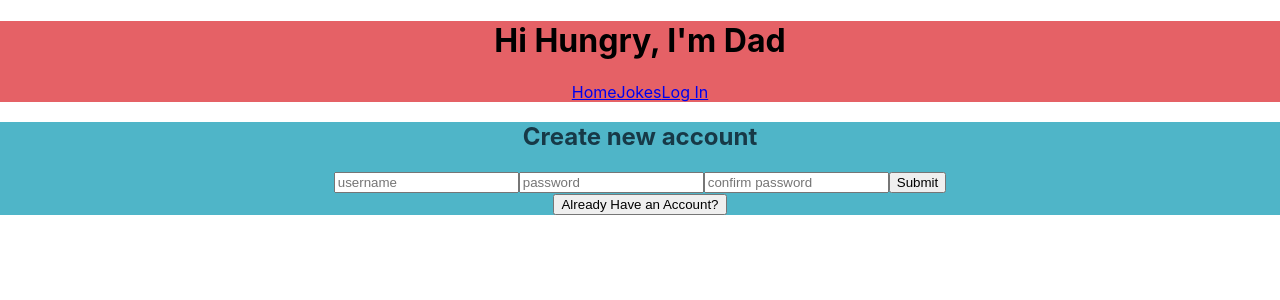
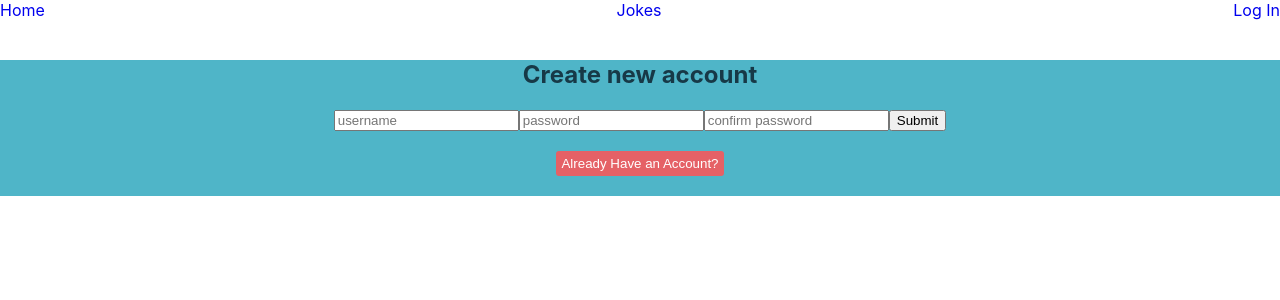
Before and after one commit to build-week-dadsgotjokes/front-end, a React (Create React App) app in the folder dadjokes/: page / in a window 1280 px wide. Shown: the top 300 px of the page. Built offline with nearby package versions, Linux system fonts and the light colour scheme.

Commit message:
added globalStyle.js file to hold styled components

```diff
--- a/dadjokes/src/components/Home/Home.js
+++ b/dadjokes/src/components/Home/Home.js
@@ -2,11 +2,7 @@ import React, { useState, useEffect } from "react";
 import SignUp from "../SignUp/SignUp";
 import Login from "../Login/Login";
 import styled from "styled-components";
-
-const Greeting = styled.div`
-background: #4FB5C8
-color: #173947
-`;
+import { Greeting, Button } from "../../styles/globalStyles";
 
 const Home = props => {
   const [newUser, setNewUser] = useState(true);
@@ -24,9 +20,9 @@ const Home = props => {
       ) : (
         <Login history={props.history} />
       )}
-      <button onClick={toggleUserStatus}>
+      <Button onClick={toggleUserStatus}>
         {newUser ? "Already Have an Account?" : "Don't have an account?"}
-      </button>
+      </Button>
     </Greeting>
   );
 };
--- a/dadjokes/src/components/JokeList/Joke/Joke.js
+++ b/dadjokes/src/components/JokeList/Joke/Joke.js
@@ -16,11 +16,6 @@ const AddJoke = props => {
     id: props.id,
     isprivate: false
   });
-  const [flag, setFlag] = useState(false);
-
-  useEffect(() => {
-    console.log("editing");
-  }, [editing]);
 
   const deleteJoke = () => {
     const token = localStorage.getItem("token");
--- a/dadjokes/src/components/JokeList/JokeList.js
+++ b/dadjokes/src/components/JokeList/JokeList.js
@@ -5,6 +5,7 @@ import AddJoke from "../AddJoke/AddJoke";
 import styled from "styled-components";
 import SearchBar from "../NavBar/SearchBar/SearchBar";
 import { Link } from "react-router-dom";
+import { useInput } from "../../hooks/useInput";
 
 const Table = styled.table`
   width: 100%;
@@ -12,7 +13,7 @@ const Table = styled.table`
 
 const JokeList = props => {
   const [jokes, setJokes] = useState([]);
-	const [input, setInput] = useState("");
+  const [input, setInput, handleInput] = useInput("");
   const [display, setDisplay] = useState([]);
   const [flag, setFlag] = useState(false);
   console.log(props);
@@ -39,10 +40,6 @@ const JokeList = props => {
     );
   }, [flag]);
 
-	const changeHandler = e => {
-		setInput(e.target.value);
-	};
-
   const submitHandler = e => {
     e.preventDefault();
     setFlag(!flag);
@@ -66,7 +63,7 @@ const JokeList = props => {
         <h2>Hi Hungry, I'm Dad</h2>
       )}
       <form onSubmit={e => submitHandler(e)}>
-				<input onChange={e => changeHandler(e)} />
+        <input onChange={e => handleInput(e.target.value)} value={input} />
         <button>Search</button>
       </form>
       <Table>
--- a/dadjokes/src/components/NavBar/NavBar.js
+++ b/dadjokes/src/components/NavBar/NavBar.js
@@ -1,20 +1,15 @@
 import React from "react";
-import SearchBar from "./SearchBar/SearchBar";
-import { Link } from "react-router-dom";
-import styled from "styled-components";
-
-const Nav = styled.div`
-  background: #e56166;
-`;
+import { NavContainer, NavLink } from "../../styles/globalStyles";
 
 const NavBar = () => {
   return (
-    <Nav>
-      <h1>Hi Hungry, I'm Dad</h1>
-      <Link to="/">Home</Link>
-      <Link to="/jokes">Jokes</Link>
-      <Link to="/profile">{localStorage.getItem('token') ? 'Profile' : 'Log In'}</Link>
-    </Nav>
+    <NavContainer>
+      <NavLink href="/">Home</NavLink>
+      <NavLink href="/jokes">Jokes</NavLink>
+      <NavLink href="/profile">
+        {localStorage.getItem("token") ? "Profile" : "Log In"}
+      </NavLink>
+    </NavContainer>
   );
 };
 
--- /dev/null
+++ b/dadjokes/src/styles/globalStyles.js
@@ -0,0 +1,28 @@
+import React from "react";
+import styled from "styled-components";
+
+export const Greeting = styled.div`
+background: #4FB5C8
+color: #173947
+`;
+
+export const Button = styled.button`
+  background: #e56166;
+  color: white;
+  border-radius: 3px;
+  border: none;
+  font-size: ;
+  padding: 5px;
+  margin: 20px auto;
+`;
+
+export const NavContainer = styled.div`
+  display: flex;
+  width: 100%;
+  height: 5vh;
+  justify-content: space-between;
+`;
+
+export const NavLink = styled.a`
+  text-decoration: none;
+`;
```
Also changed, not shown: dadjokes/src/contexts/UserJokeContext.js (added). Lines whose indentation alone changed are shown as unchanged.
